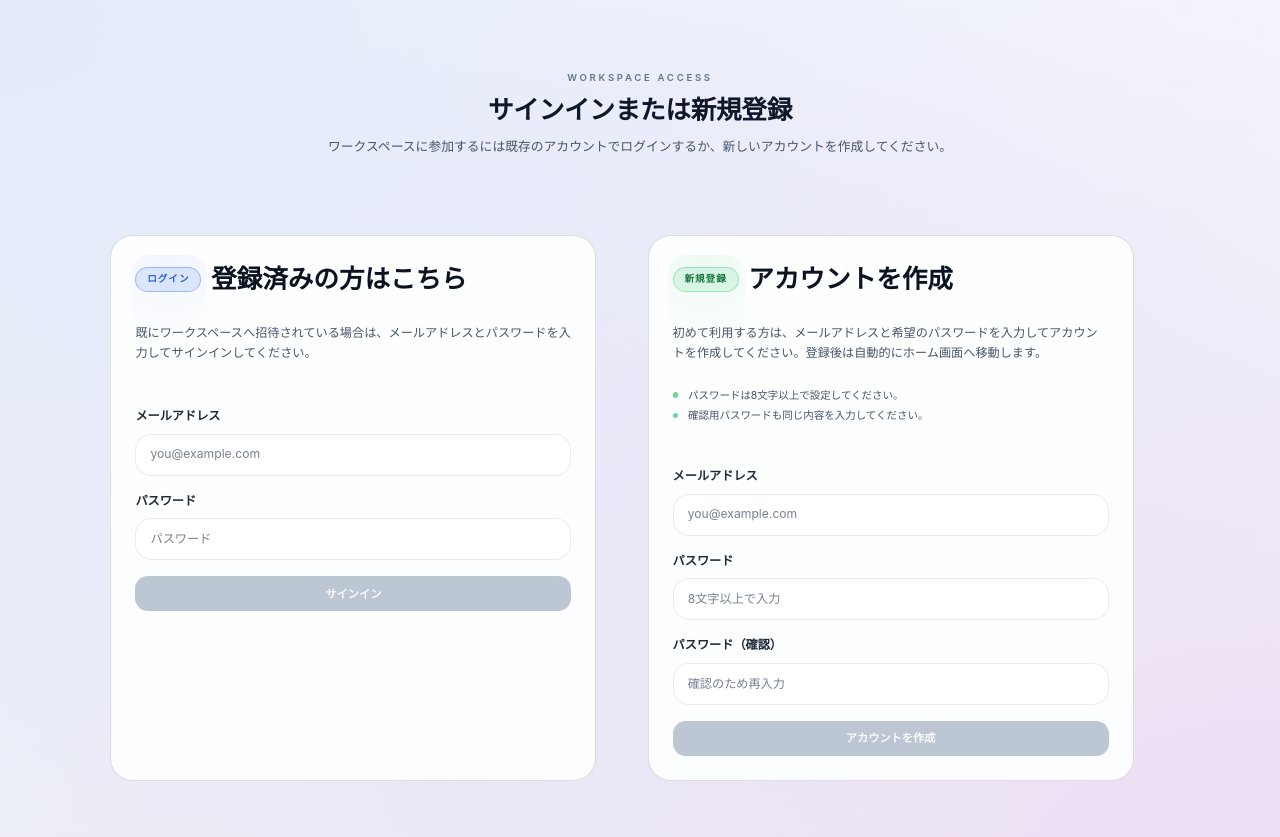
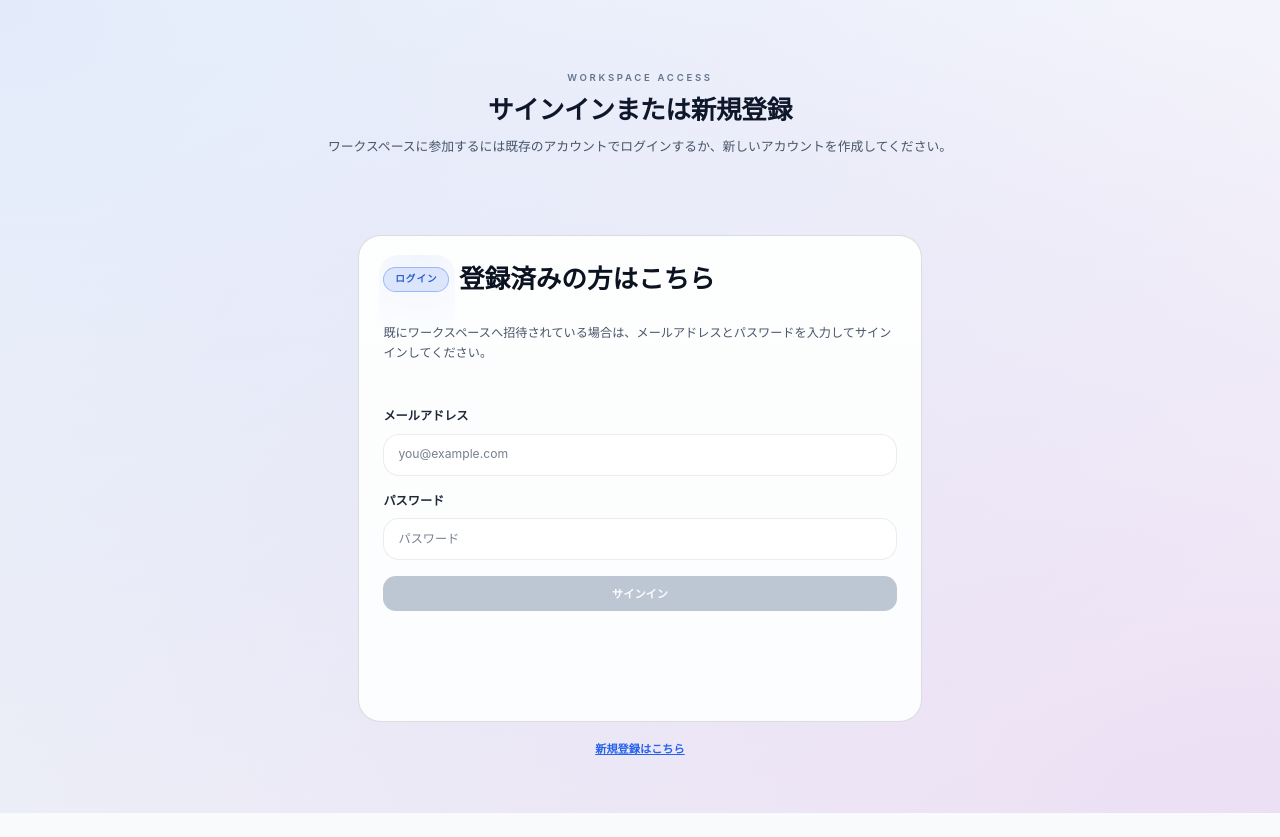
Before and after one commit to ist-h-i/todo-generator, an Angular app in the folder frontend/: page /login in a window 1280 px wide. After the commit the page ends 813 px from the top, so only its background shows below. Built offline with nearby package versions, Linux system fonts and the light colour scheme.

Commit message:
feat: toggle login and register views

```diff
--- a/frontend/src/app/features/auth/login/page.html
+++ b/frontend/src/app/features/auth/login/page.html
@@ -8,6 +8,8 @@
 >
   <div class="auth-page__container">
     <div class="auth-page__grid">
+      @if (isLoginView()) {
+        <div class="auth-page__panel">
           <section
             class="surface-panel page-panel auth-card auth-card--login"
             aria-labelledby="login-heading"
@@ -21,7 +23,9 @@
             </p>
 
             @if (loginNotice(); as notice) {
-          <div class="app-alert app-alert--error" role="alert" aria-live="polite">{{ notice }}</div>
+              <div class="app-alert app-alert--error" role="alert" aria-live="polite">
+                {{ notice }}
+              </div>
             }
 
             <form class="auth-form" (submit)="onLoginSubmit($event)">
@@ -88,7 +92,16 @@
               </button>
             </form>
           </section>
-
+          <button
+            type="button"
+            class="auth-toggle-button focus-ring text-sm font-semibold text-accent hover:text-accent-strong"
+            (click)="showRegisterView()"
+          >
+            新規登録はこちら
+          </button>
+        </div>
+      } @else {
+        <div class="auth-page__panel">
           <section
             class="surface-panel page-panel auth-card auth-card--register"
             aria-labelledby="register-heading"
@@ -152,7 +165,9 @@
                   [value]="registerForm.controls.password.value()"
                   (input)="onRegisterPasswordInput($event)"
                   [attr.aria-invalid]="registerPasswordError() ? 'true' : null"
-              [attr.aria-describedby]="registerPasswordError() ? 'register-password-error' : null"
+                  [attr.aria-describedby]="
+                    registerPasswordError() ? 'register-password-error' : null
+                  "
                   placeholder="8文字以上で入力"
                 />
                 @if (registerPasswordError(); as passwordError) {
@@ -205,6 +220,15 @@
               </button>
             </form>
           </section>
+          <button
+            type="button"
+            class="auth-toggle-button focus-ring text-sm font-semibold text-accent hover:text-accent-strong"
+            (click)="showLoginView()"
+          >
+            ログインはこちら
+          </button>
+        </div>
+      }
     </div>
   </div>
 </app-page-layout>
--- a/frontend/src/app/features/auth/login/page.ts
+++ b/frontend/src/app/features/auth/login/page.ts
@@ -48,6 +48,7 @@ export class LoginPage {
   });
   public readonly loginNotice = signal<string | null>(null);
   public readonly registerNotice = signal<string | null>(null);
+  private readonly activeView = signal<'login' | 'register'>('login');
 
   public readonly pending = this.auth.pending;
   private readonly lastLoginSubmission = signal<LoginSubmission | null>(null);
@@ -147,6 +148,8 @@ export class LoginPage {
     () =>
       this.isRegisterFormValid() && (!this.pending() || this.registerFormChangedSinceLastSubmit()),
   );
+  public readonly isLoginView = computed(() => this.activeView() === 'login');
+  public readonly isRegisterView = computed(() => this.activeView() === 'register');
 
   public constructor() {
     effect(() => {
@@ -261,6 +264,26 @@ export class LoginPage {
     const value = (event.target as HTMLInputElement | null)?.value ?? '';
     this.registerConfirmTouched.set(true);
     this.registerForm.controls.confirmPassword.setValue(value);
+  }
+
+  public showLoginView(): void {
+    if (this.activeView() === 'login') {
+      return;
+    }
+
+    this.activeView.set('login');
+    this.resetNotices();
+    this.resetRegisterInteractions();
+  }
+
+  public showRegisterView(): void {
+    if (this.activeView() === 'register') {
+      return;
+    }
+
+    this.activeView.set('register');
+    this.resetNotices();
+    this.resetLoginInteractions();
   }
 
   private resetNotices(): void {
--- a/frontend/src/styles/pages/_auth.scss
+++ b/frontend/src/styles/pages/_auth.scss
@@ -61,6 +61,13 @@
   margin-inline: auto;
 }
 
+.auth-page__panel {
+  display: flex;
+  flex-direction: column;
+  align-items: center;
+  gap: 1.5rem;
+}
+
 @media (min-width: 62rem) {
   .auth-page__grid {
     flex-direction: row;
@@ -98,6 +105,22 @@
   );
   opacity: 0.5;
   pointer-events: none;
+}
+
+.auth-toggle-button {
+  background: none;
+  border: none;
+  padding: 0;
+  font: inherit;
+  font-weight: 600;
+  color: color-mix(in srgb, var(--accent) 75%, var(--text-primary));
+  cursor: pointer;
+  text-decoration: underline;
+  transition: color 0.2s ease;
+}
+
+.auth-toggle-button:hover {
+  color: color-mix(in srgb, var(--accent-strong) 85%, var(--text-primary));
 }
 
 .auth-card--register::after {
```
Also changed, not shown: 1 other file (tests, documents, lock files or other folders). Lines whose indentation alone changed are shown as unchanged.
